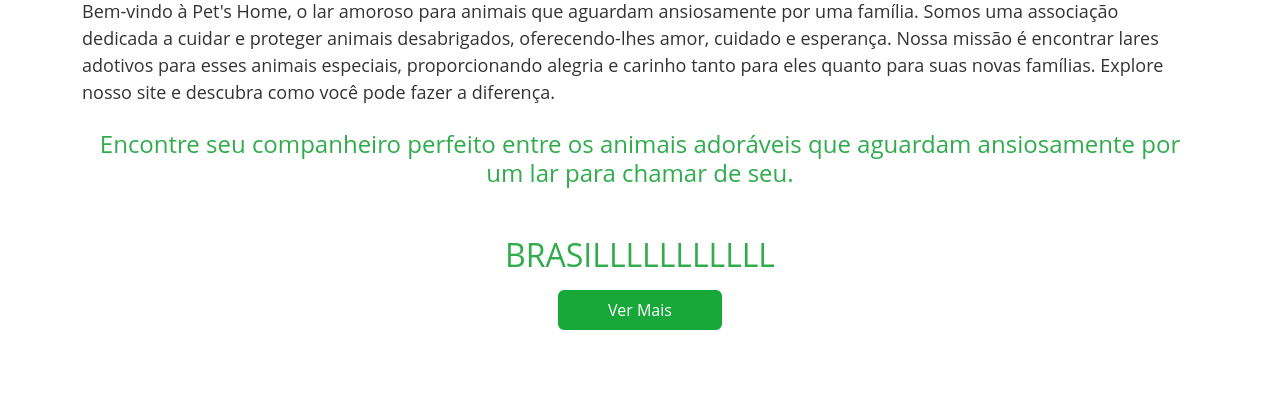
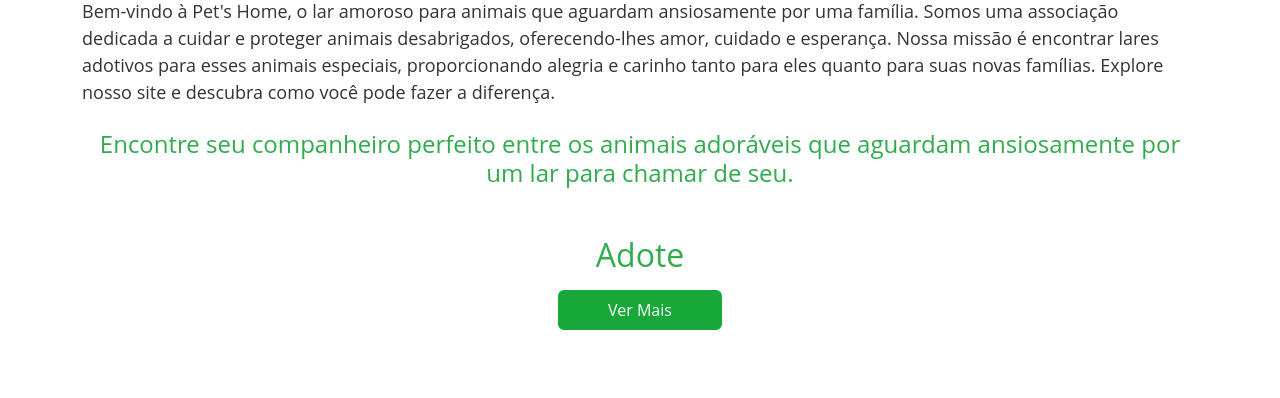
Before and after one commit to andradeju/pets_home_project, a Django app: page / in a window 1280 px wide. Shown: the part 204-602 px from the top of the page. Run offline with Django 4.2, Linux system fonts and the light colour scheme; data that the repository does not hold is empty; some libraries are stand-ins or nearby versions.

Commit message:
:wrench: Atualizando settings

```diff
--- a/base/templates/home.html
+++ b/base/templates/home.html
@@ -18,7 +18,7 @@
   <div class="text-center mt-4">
     <h4>Encontre seu companheiro perfeito entre os animais adoráveis que aguardam ansiosamente por um lar para chamar de seu.</h4>
   </div>
-  <h2 class="mt-5 text-center">BRASILLLLLLLLLLL</h2>
+  <h2 class="mt-5 text-center">Adote</h2>
   <div class="row row-cols-2 row-cols-sm-2 row-cols-md-3 row-cols-lg-4 m-2">
     {% for animal in animais %}
     <div class="mb-4 mt-3 d-flex justify-content-center">
```
